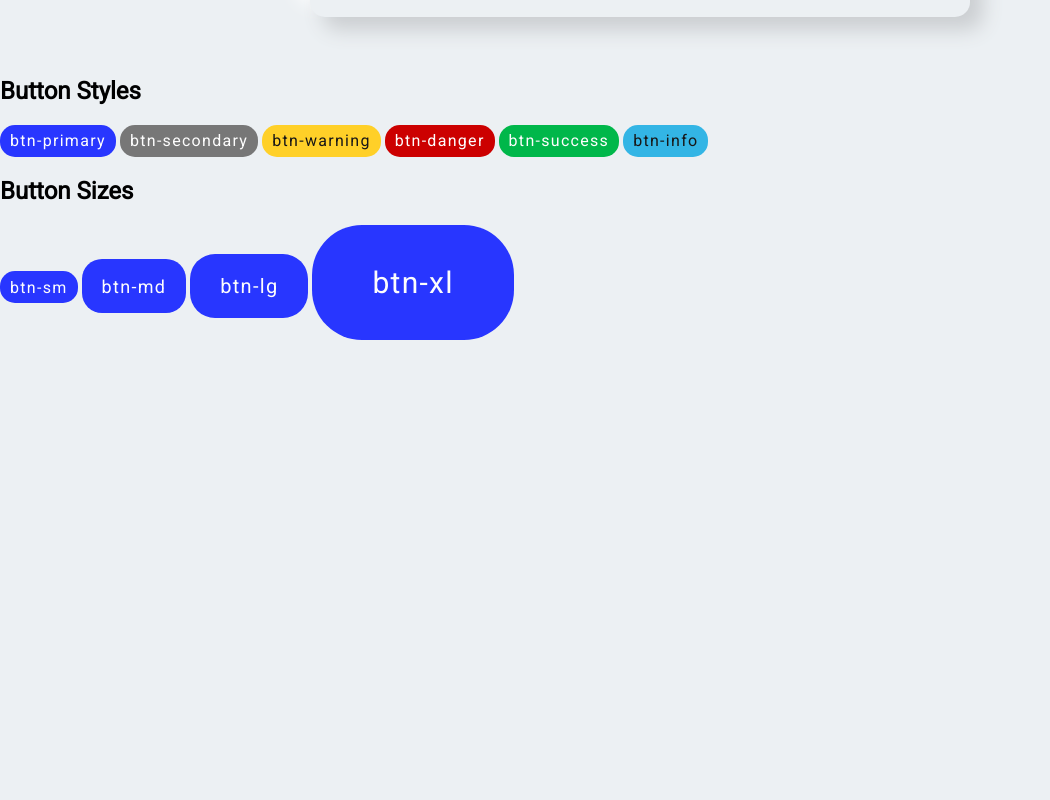
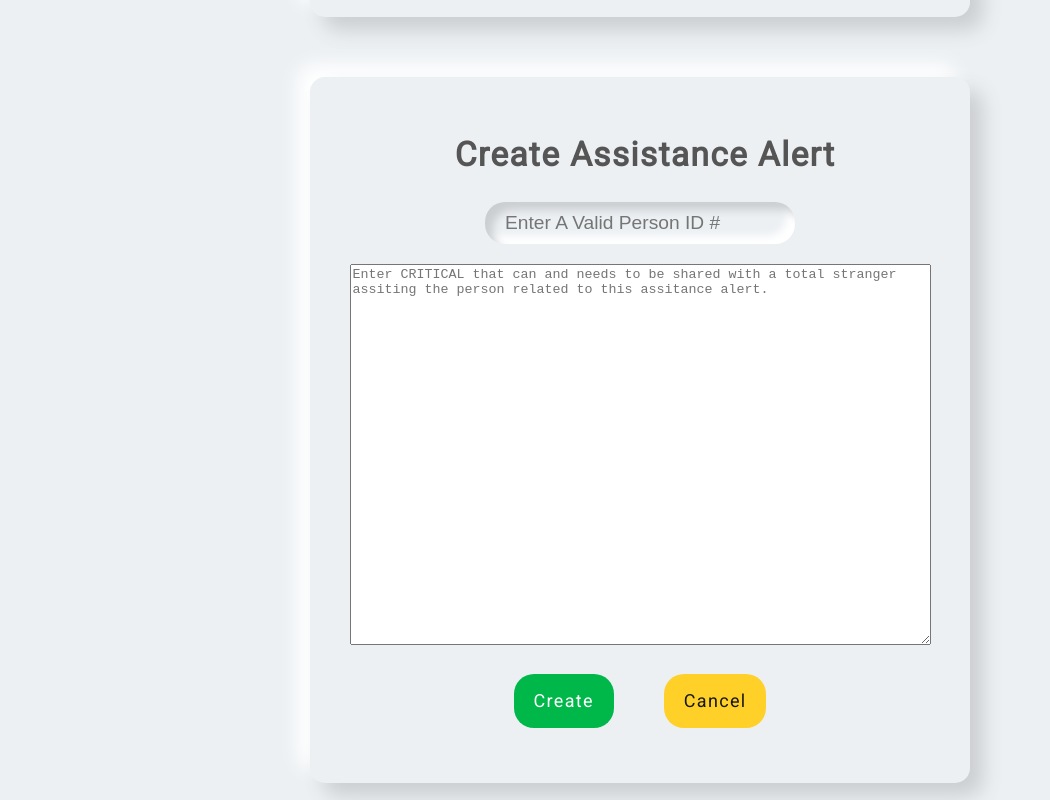
Before and after one commit to uC-Manny/ku_fs_q4_2021_fp_staying_alert, a React (Create React App) app in the folder client/: page / in a window 1280 px wide. Shown: the part 1260-2060 px from the top of the page, without its empty margins (0-1050 px from the left). Before the commit the page ends 1600 px from the top, so only its background shows below. Built offline with nearby package versions, Linux system fonts and the light colour scheme.

Commit message:
Added the Create Assitance Form via FE & BE as well as added 'removed' handling

```diff
--- a/client/src/App.js
+++ b/client/src/App.js
@@ -1,5 +1,6 @@
 import React from "react";
 import Button from "./components/buttons/Button";
+import CreateAssistAlertForm from "./components/forms/CreateAssistAlertForm";
 import RegisterForm from "./components/forms/RegisterForm";
 import LoginForm from "./components/forms/LoginForm";
 import "./App.css";
@@ -9,6 +10,7 @@ function App() {
       <>
          <RegisterForm />
          <LoginForm />
+         <CreateAssistAlertForm />
          <h2>Button Styles</h2>
          <Button
             onClick={() => {
--- /dev/null
+++ b/client/src/components/forms/CreateAssistAlertForm.jsx
@@ -0,0 +1,88 @@
+import React, { useState } from "react";
+import { Formik, Form } from "formik";
+import Button from "../buttons/Button";
+import { MyTextInput, TextPanel } from "./Form";
+
+export default function CreateAssistAlertForm() {
+   const user_id = 0;
+   const removed = false;
+   const [person_id_num, setPerson_id_num] = useState(null);
+   const [criticalInfo, setCriticalInfo] = useState("");
+
+   async function createAssistAlert(event) {
+      // event.preventDefault();
+      console.log("Reached The Create Assistance Alert Event")
+      const response = await fetch("http://localhost:1337/api/assistance", {
+         method: "POST",
+         headers: {
+            "Content-Type": "application/json",
+         },
+         body: JSON.stringify({
+            user_id,
+            person_id_num,
+            criticalInfo,
+            removed,
+         }),
+      });
+
+      const data = await response.json();
+      console.log("data is...", data);
+      if(data.status === "ok")
+         alert("Account Successfully Created")
+      else
+         alert(data.error)
+   }
+   return (
+      <Formik
+         initialValues={{ user_id: 0, person_2_assist_id: 0, critial_info_msg: "", removed: false }}
+         onSubmit={createAssistAlert}
+      >
+         <Form className="form-box">
+           <div className="form-name">
+             <h2>Create Assistance Alert</h2>
+           </div>
+           <MyTextInput
+               name="person_2_assist_id"
+               type="number"
+               placeholder="Enter A Valid Person ID #"
+               value={person_id_num}
+               onChange={(e) => setPerson_id_num(e.target.value)}
+            />
+            <TextPanel
+               name="critial_info_msg"
+               type="text"
+               rows = "25"
+               cols = "70"
+               placeholder="Enter CRITICAL that can and needs to be shared with a total stranger assiting the person related to this assitance alert."
+               value={criticalInfo}
+               onChange={(e) => setCriticalInfo(e.target.value)}
+            />
+            <div>
+
+            <Button
+               // This onClick is for testing purposes only
+               onClick={() => {
+                  console.log("The Create-Assist-Alert button was clicked");
+               }}
+               buttonStyle="btn-success"
+               buttonSize="btn-md"
+               type="submit"
+               >
+               Create
+            </Button>
+            <Button
+               // This onClick is for testing purposes only
+               onClick={() => {
+                  console.log("The Create-Assist-Alert-Cancel button was clicked");
+               }}
+               buttonStyle="btn-warning"
+               buttonSize="btn-md"
+               type="button"
+               >
+               Cancel
+            </Button>
+            </div>
+         </Form>
+      </Formik>
+   );
+}
--- a/client/src/components/forms/RegisterForm.jsx
+++ b/client/src/components/forms/RegisterForm.jsx
@@ -4,6 +4,7 @@ import Button from "../buttons/Button";
 import { MyTextInput } from "./Form";
 
 export default function RegisterForm() {
+   const removed = false;
    const [uname, setUname] = useState("");
    const [fname, setFname] = useState("");
    const [lname, setLname] = useState("");
@@ -25,6 +26,7 @@ export default function RegisterForm() {
             email,
             password,
             rpassword,
+            removed,
          }),
       });
 
```
Also changed, not shown: 2 other files (tests, documents, lock files or other folders).
